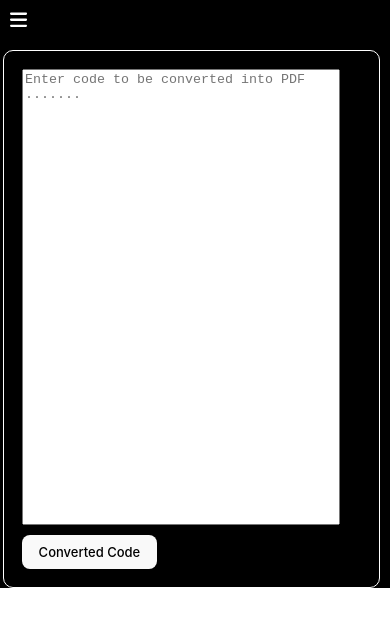
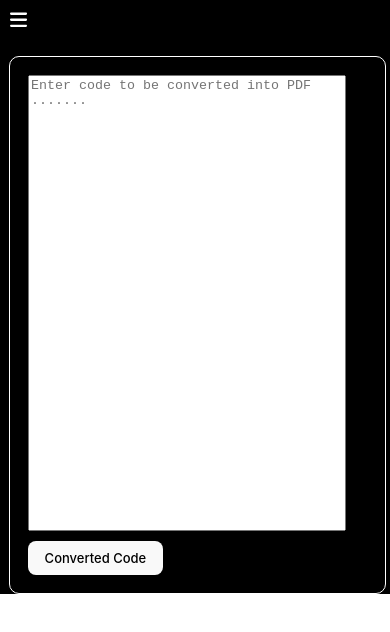
Before and after one commit to randhavevaibhav/JsManual2, a React (Create React App) app: page /JsManual2/printcode in a window 390 px wide. Shown: the top 632 px of the page. Built offline with nearby package versions, Linux system fonts and the light colour scheme; a small style sheet from the web is missing.

Commit message:
Added style changes to align sidebar

```diff
--- a/src/styles/PrintCode.css
+++ b/src/styles/PrintCode.css
@@ -28,7 +28,8 @@ textarea {
     width: 92%;
   }
   .textArea {
-    margin-left: 3px;
+    margin-left: 9px;
     width: 87%;
+    margin-top: 6px;
   }
 }
--- a/src/styles/Sidebar.css
+++ b/src/styles/Sidebar.css
@@ -11,6 +11,8 @@
     height: 70vh;
     border: solid white 1px;
     border-radius: 10px;
+    margin-left: 10px;
+    margin-top: 16px;
 
 
   }
--- a/src/styles/TopicItems.css
+++ b/src/styles/TopicItems.css
@@ -3,7 +3,7 @@
   flex-wrap: wrap;
   gap: 10px;
   margin-top: 50px;
-  margin-left: 200px;
+  margin-left: 217px;
 }
 
 .container {
```
